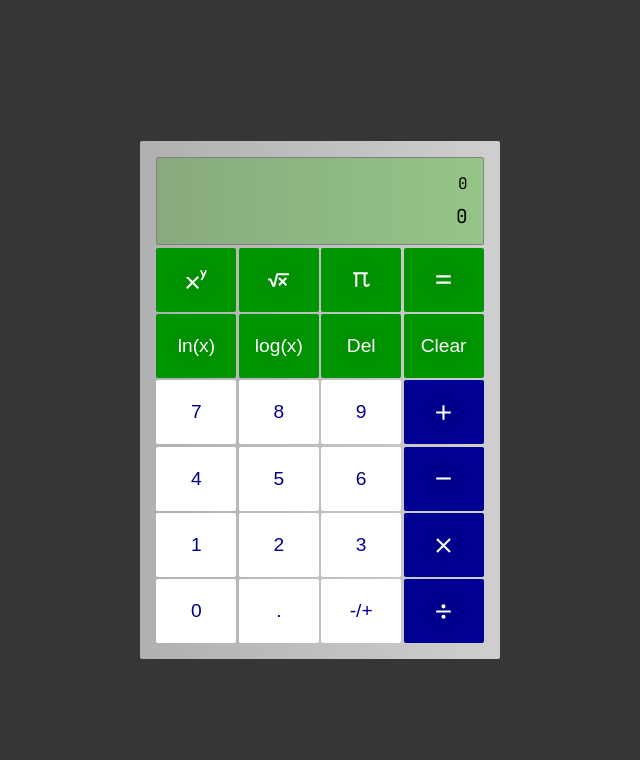
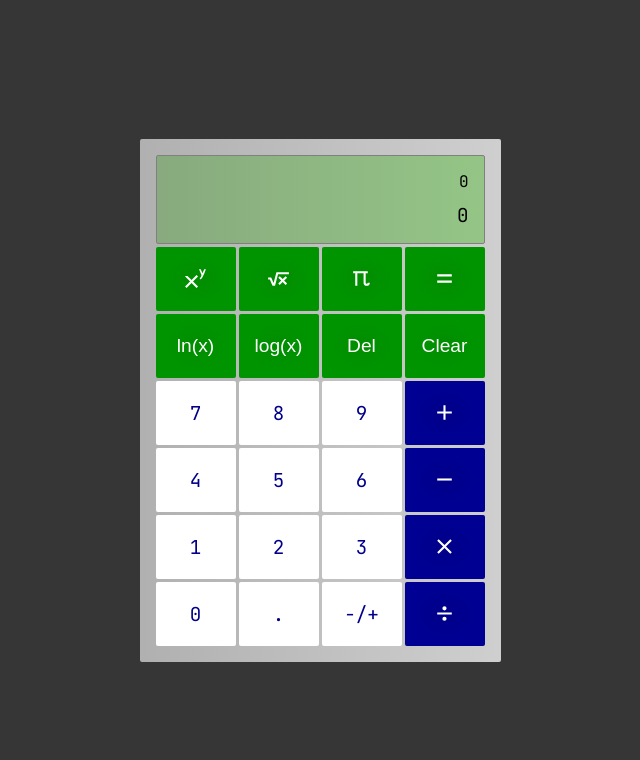
Before and after one commit to Mark-Elliott5/Calculator, a plain HTML site: page index.html in a window 1280 px wide. Shown: the top 760 px of the page, without its empty margins (320-960 px from the left). Drawn offline with Linux system fonts and the light colour scheme.

Commit message:
Font/spacing changes

```diff
--- a/styles.css
+++ b/styles.css
@@ -13,13 +13,13 @@ footer {
     bottom: 0;
     left: 0;
     width: 100%;
-    margin-bottom: 1rem;
+    margin-bottom: 16px;
     color: white;
     text-align: center;
 }
 
 .github-link {
-    width: 1rem;
+    width: 16px;
     margin-left: 5px;
 }
 
@@ -41,7 +41,7 @@ footer {
     'four five six subtract'
     'one two three multiply'
     'zero decimal plus-minus divide';
-    gap: 0.15rem;
+    gap: 3px;
     padding: 16px;
     background: linear-gradient(90deg, #b0b0b0, #cfcfcf);
     border-radius: 2px;
@@ -56,15 +56,15 @@ footer {
     color: black;
     padding: 15px;
     border: 1px solid grey;
-    gap: 0.6rem;
+    gap: 10px;
     border-radius: 2px;
 }
 
 .button {
     border: 0px;
     font-size: larger;
-    width: 5rem;
-    height: 4rem;
+    width: 80px;
+    height: 64px;
     border-radius: 2px;
 }
 
@@ -80,7 +80,6 @@ footer {
 .button.operator {
     color: white;
     background: radial-gradient(darkblue 10%, #000093 60%);
-    font-size: 2rem;
 }
 
 .button.special {
@@ -92,6 +91,10 @@ footer {
     display: flex;
     align-items: center;
     justify-content: center;
+}
+
+.button.number {
+    font-family: inherit;
 }
 
 svg {
```
